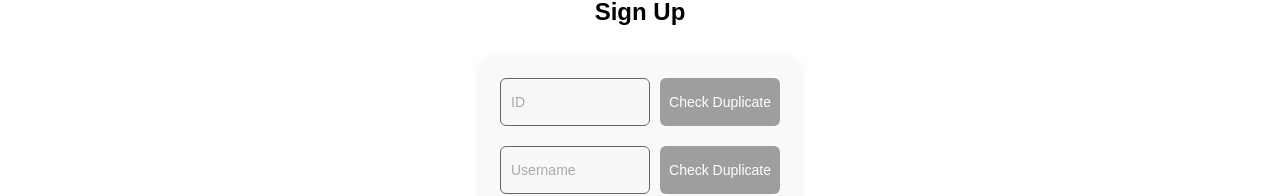
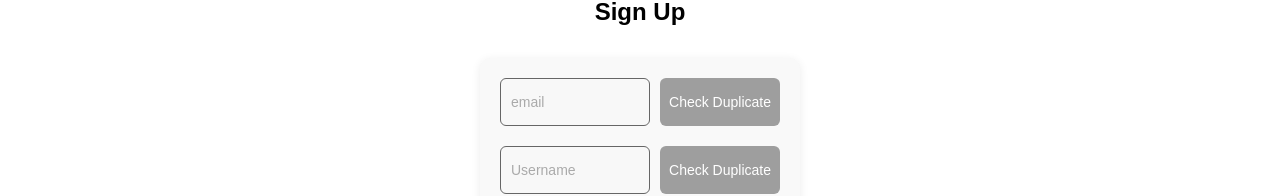
Before and after one commit to Sangwona/studyboard, a React (Vite) app in the folder frontend/: page /signup in a window 1280 px wide. Shown: the part 174-370 px from the top of the page. Built offline with nearby package versions, Linux system fonts and the light colour scheme.

Commit message:
API call changed to email

```diff
--- a/frontend/src/components/Pages/SignUp.jsx
+++ b/frontend/src/components/Pages/SignUp.jsx
@@ -103,10 +103,10 @@ function SignUp() {
             <input
               type="text"
               name="email"
-              placeholder="ID"
+              placeholder="email"
               onChange={() => setDuplicateID(true)}
             />
-            <button type="button" onClick={() => checkDuplicate("email")} disabled={duplicateID === false}>{duplicateID === false ?  "Valid ID" : "Check Duplicate"}</button>
+            <button type="button" onClick={() => checkDuplicate("email")} disabled={duplicateID === false}>{duplicateID === false ?  "Valid Email" : "Check Duplicate"}</button>
           </div>
 
           <div className="input-group">
```
